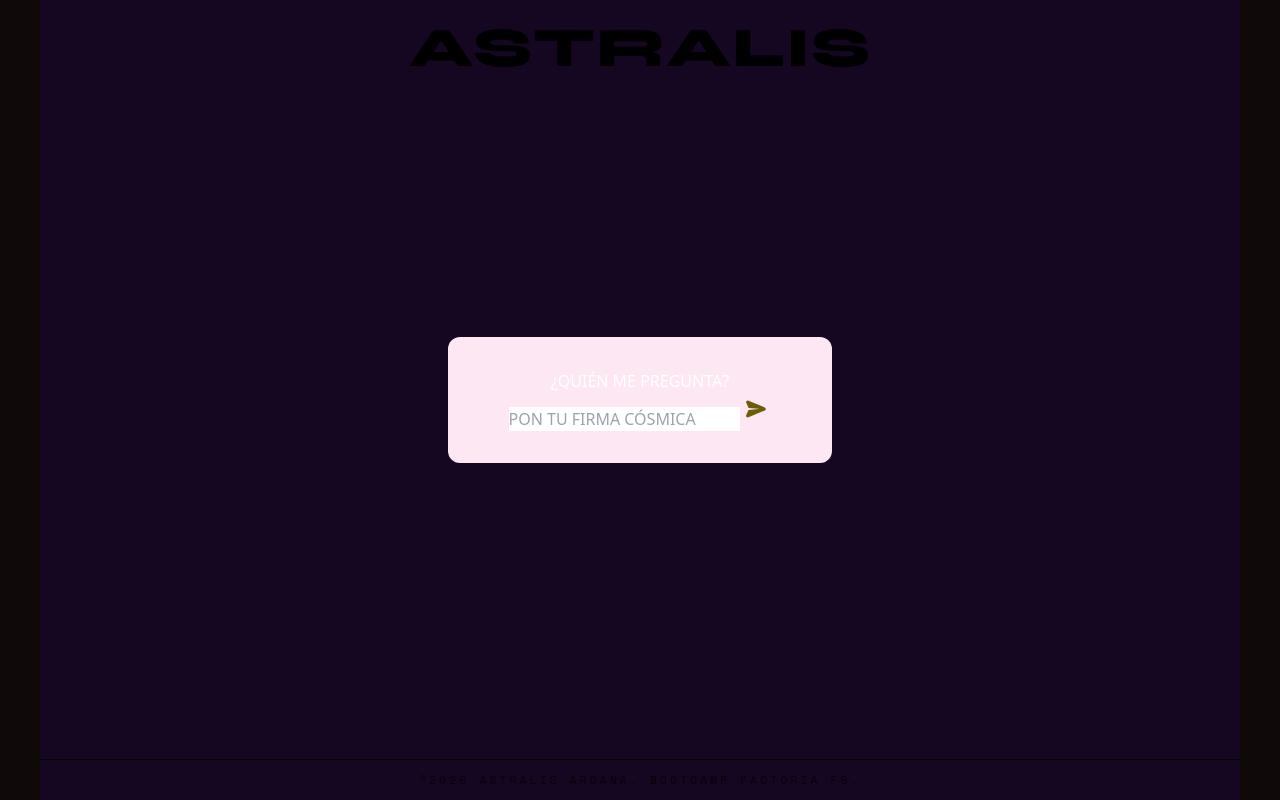
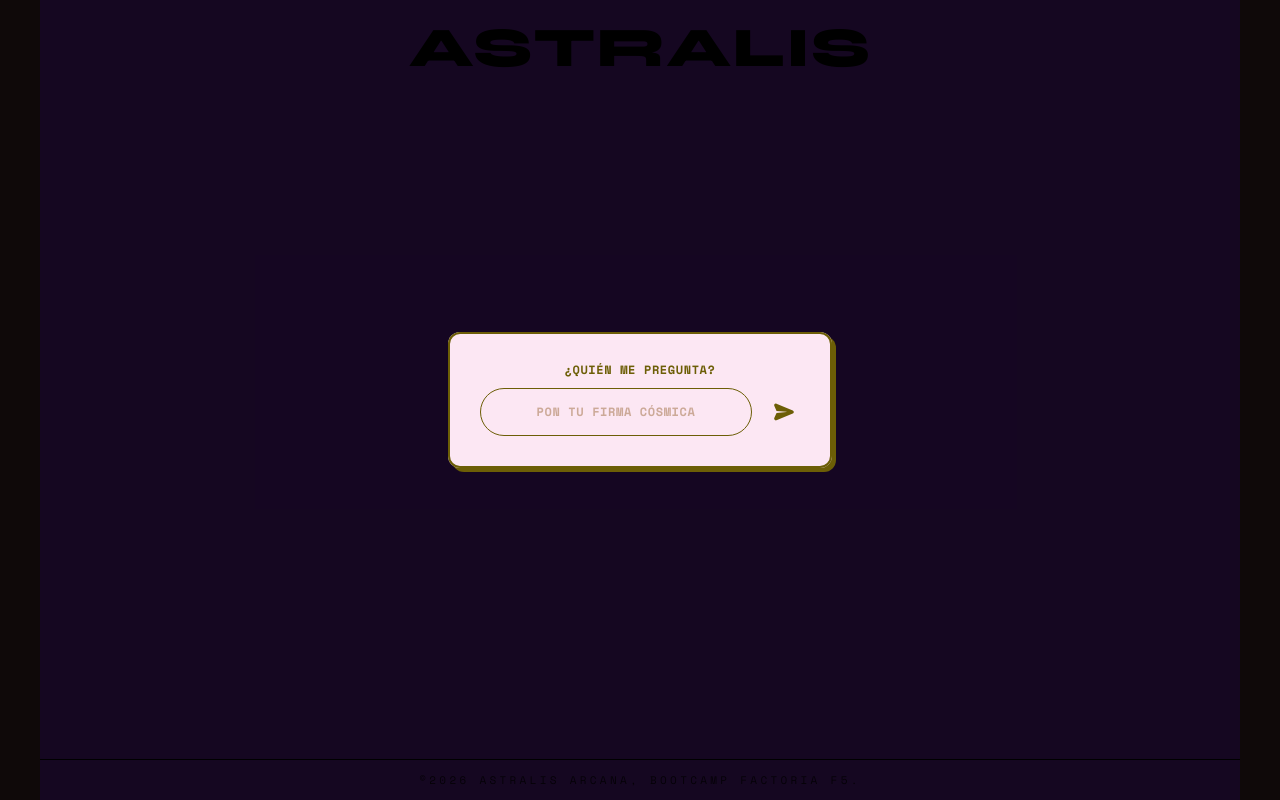
Before and after one commit to TAROT-Equipo3/tarot_project, a React (Vite) app: page / in a window 1280 px wide. Built offline with nearby package versions, Linux system fonts and the light colour scheme.

Commit message:
style: name popup styled

```diff
--- a/src/components/NamePopup.jsx
+++ b/src/components/NamePopup.jsx
@@ -10,11 +10,11 @@ const NamePopup = ({onSubmitName}) => {
     }
   };
   return (
-    <div className="fixed inset-0 z-50 flex items-center justify-center bg-modal backdrop-blur-sm-">
-      <div className="p-8 max-w-sm w-full mx-4 text-center rounded-xl bg-pink-100 border-solid ">
-        <h2>¿QUIÉN ME PREGUNTA?</h2>
-        <form>
-          <input type="text" placeholder="PON TU FIRMA CÓSMICA" required />
+    <div className="fixed inset-0 z-50 flex items-center justify-center bg-modal">
+      <div className="p-8 max-w-sm w-full mx-4 text-center rounded-xl bg-pink-100 border-solid shadow-[4px_4px_0px_0px_rgba(108,94,6,1.00)] outline outline-2 outline-offset-[-2px] outline-goldDark gap-3 flex flex-col">
+        <h2 className="text-center justify-center text-goldDark text-xs font-bold font-mono leading-3 tracking-wider">¿QUIÉN ME PREGUNTA?</h2>
+        <form className="flex justify-center gap-4">
+          <input type="text" placeholder="PON TU FIRMA CÓSMICA" required className="w-full text-center justify-center text-goldDark text-xs font-bold font-mono tracking-wider px-10 py-4 rounded-full outline outline-1 outline-offset-[-1px] outline-goldDark inline-flex flex-col items-center bg-pink-100 placeholder-yellow-800/40" />
           <button type="submit" aria-label="Escribir nombre y comenzar lectura">
             <svg
               xmlns="http://www.w3.org/2000/svg"
```
